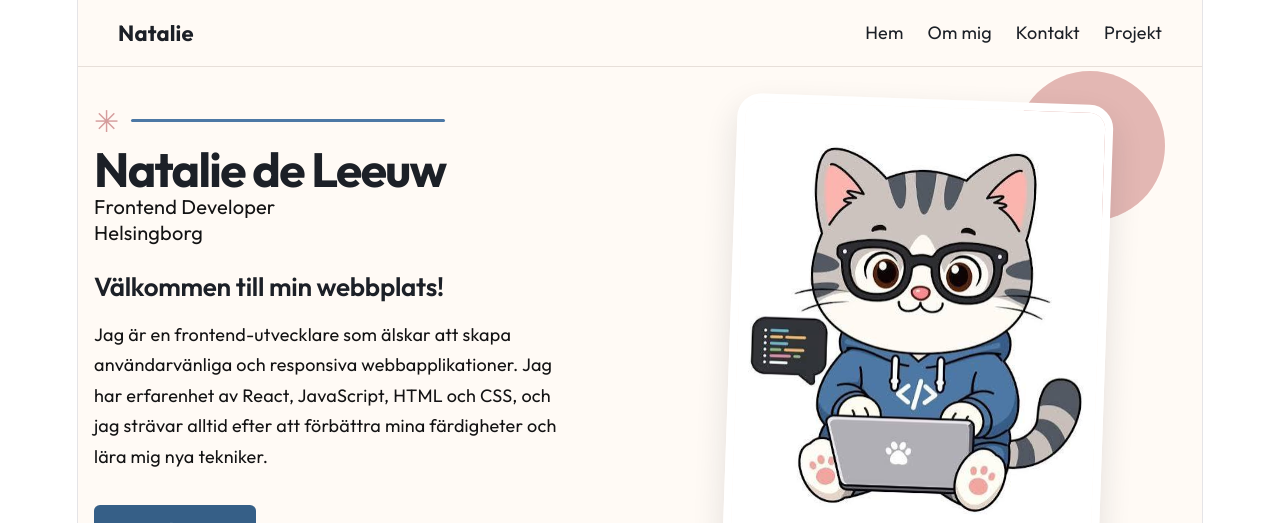
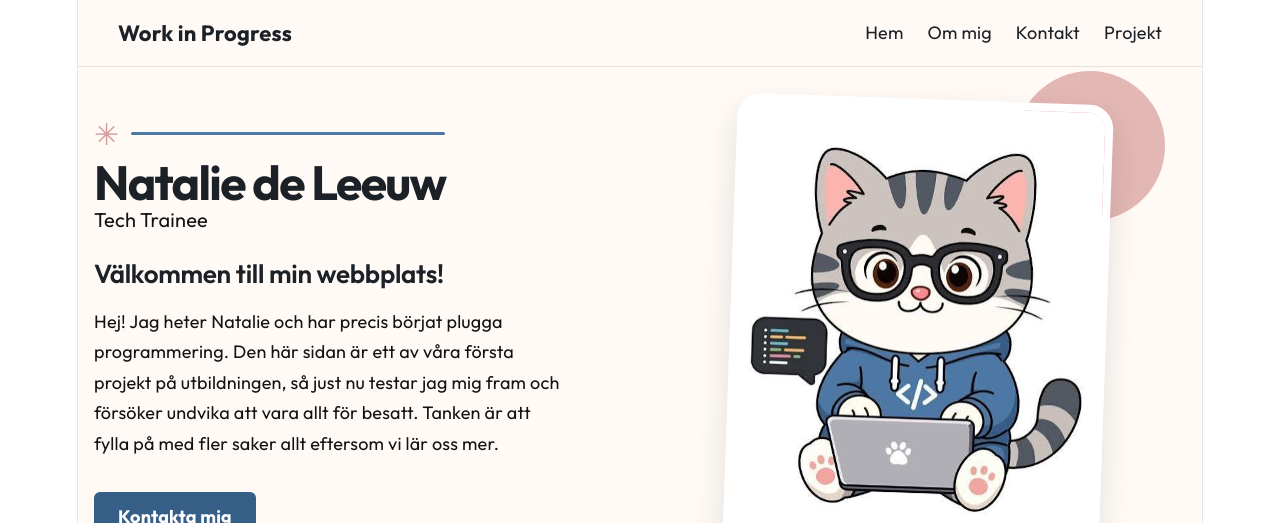
Before and after one commit to nataliedeleeuw/min-sida-experiment, a React (Vite) app: page / in a window 1280 px wide. Shown: the top 523 px of the page. Built offline with nearby package versions, Linux system fonts and the light colour scheme.

Commit message:
https://github.com/nataliedeleeuw/min-sida-experiment

```diff
--- a/src/App.jsx
+++ b/src/App.jsx
@@ -9,8 +9,7 @@ function App() {
       <Navbar />
       <Hero
         namn="Natalie de Leeuw"
-        titel="Frontend Developer"
-        stad="Helsingborg"
+        titel="Tech Trainee"
       />
       <Projekt />
       <Footer />
--- a/src/components/Hero.jsx
+++ b/src/components/Hero.jsx
@@ -12,7 +12,7 @@ function Hero({ namn, titel, stad }) {
 
   <Header namn={namn} titel={titel} stad={stad} />
             <h2 id="hero-title">Välkommen till min webbplats!</h2>
-            <p className="hero-text">Jag är en frontend-utvecklare som älskar att skapa användarvänliga och responsiva webbapplikationer. Jag har erfarenhet av React, JavaScript, HTML och CSS, och jag strävar alltid efter att förbättra mina färdigheter och lära mig nya tekniker.</p>
+            <p className="hero-text"> Hej! Jag heter Natalie och har precis börjat plugga programmering. Den här sidan är ett av våra första projekt på utbildningen, så just nu testar jag mig fram och försöker undvika att vara allt för besatt. Tanken är att fylla på med fler saker allt eftersom vi lär oss mer.</p>
             <a className="hero-button" href="#kontakt">Kontakta mig</a>
         </div>
         <div className="hero-image">
--- a/src/components/Navbar.jsx
+++ b/src/components/Navbar.jsx
@@ -2,7 +2,7 @@ import './Navbar.css';
 function Navbar() {
   return (
     <nav className="navbar">
-      <span className="logo">Natalie</span>
+      <span className="logo">Work in Progress</span>
       <div className="lankar">
         <a href="#">Hem</a>
         <a href="#om-mig">Om mig</a>
--- a/src/components/Projekt.jsx
+++ b/src/components/Projekt.jsx
@@ -1,8 +1,8 @@
 import "./Projekt.css";
 import ProjektKort from "./ProjektKort";
-import bild1 from "../assets/Hero2.png";
-import bild2 from "../assets/Hero3.png";
-import bild3 from "../assets/Hero4.png";
+import bild1 from "../assets/Hero 2.png";
+import bild2 from "../assets/Hero 3.png";
+import bild3 from "../assets/Hero 4.png";
 
 function Projekt() {
   return (
```
